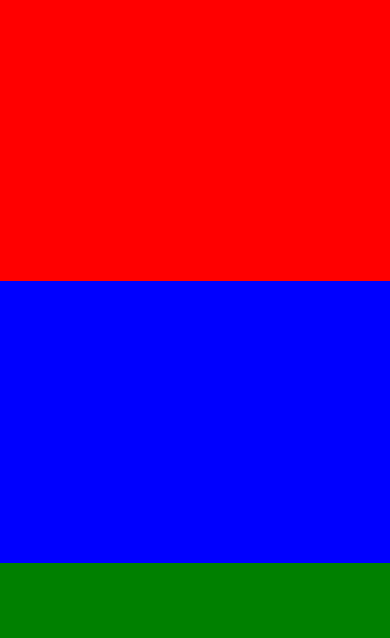
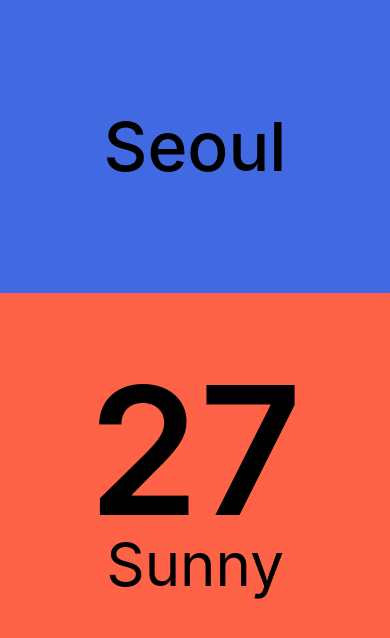
Before and after one commit to AppleTrick/myapp, a React Native app: screen / in a window 390 px wide. Shown: the top 638 px of the page. Built offline with nearby package versions, Linux system fonts and the light colour scheme.

Commit message:
scroll 설정 expo loaction 설정

```diff
--- a/App.tsx
+++ b/App.tsx
@@ -1,16 +1,32 @@
 import { StatusBar } from 'expo-status-bar';
-import { StyleSheet, Text, View } from 'react-native';
+import { ScrollView, StyleSheet, Text, View, Dimensions } from 'react-native';
+
+const { width: SCREEN_WIDTH } = Dimensions.get('window');
 
 export default function App() {
   return (
-    // <View style={styles.container}>
-    <View style={{ flex: 1 }}>
-      <View style={{ flex: 1, backgroundColor: 'red' }}></View>
-      <View style={{ flex: 1, backgroundColor: 'blue' }}></View>
-      <View style={{ flex: 1, backgroundColor: 'green' }}></View>
-      {/* <Text style={styles.text}>Hello World</Text>
-      <Text>새롭게 시작하는 React-native</Text> */}
-      <StatusBar style="auto" />
+    <View style={styles.container}>
+      <View style={styles.city}>
+        <Text style={styles.cityName}>Seoul</Text>
+      </View>
+      <ScrollView pagingEnabled horizontal showsHorizontalScrollIndicator={false} contentContainerStyle={styles.weather}>
+        <View style={styles.day}>
+          <Text style={styles.temp}>27</Text>
+          <Text style={styles.description}>Sunny</Text>
+        </View>
+        <View style={styles.day}>
+          <Text style={styles.temp}>27</Text>
+          <Text style={styles.description}>Sunny</Text>
+        </View>
+        <View style={styles.day}>
+          <Text style={styles.temp}>27</Text>
+          <Text style={styles.description}>Sunny</Text>
+        </View>
+        <View style={styles.day}>
+          <Text style={styles.temp}>27</Text>
+          <Text style={styles.description}>Sunny</Text>
+        </View>
+      </ScrollView>
     </View>
   );
 }
@@ -18,11 +34,34 @@
 const styles = StyleSheet.create({
   container: {
     flex: 1,
-    backgroundColor: '#fff',
+    backgroundColor: 'tomato',
+  },
+  city: {
+    flex: 1.2,
+    justifyContent: 'center',
     alignItems: 'center',
-    justifyContent: 'center',
+    backgroundColor: 'royalblue',
   },
-  text: {
-    fontSize: 24,
+  cityName: {
+    fontSize: 68,
+    fontWeight: '500',
+  },
+  weather: {
+    // backgroundColor: 'blue',
+  },
+  day: {
+    // flex: 1,
+    // backgroundColor: 'blue',
+    width: SCREEN_WIDTH,
+    alignItems: 'center',
+  },
+  temp: {
+    marginTop: 50,
+    fontSize: 178,
+    fontWeight: '600',
+  },
+  description: {
+    marginTop: -30,
+    fontSize: 60,
   },
 });
--- a/package.json
+++ b/package.json
@@ -11,6 +11,7 @@
   "dependencies": {
     "@expo/metro-runtime": "~3.2.3",
     "expo": "~51.0.28",
+    "expo-location": "~17.0.1",
     "expo-status-bar": "~1.12.1",
     "react": "18.2.0",
     "react-dom": "^18.2.0",
```
Also changed, not shown: 1 other file (tests, documents, lock files or other folders).
